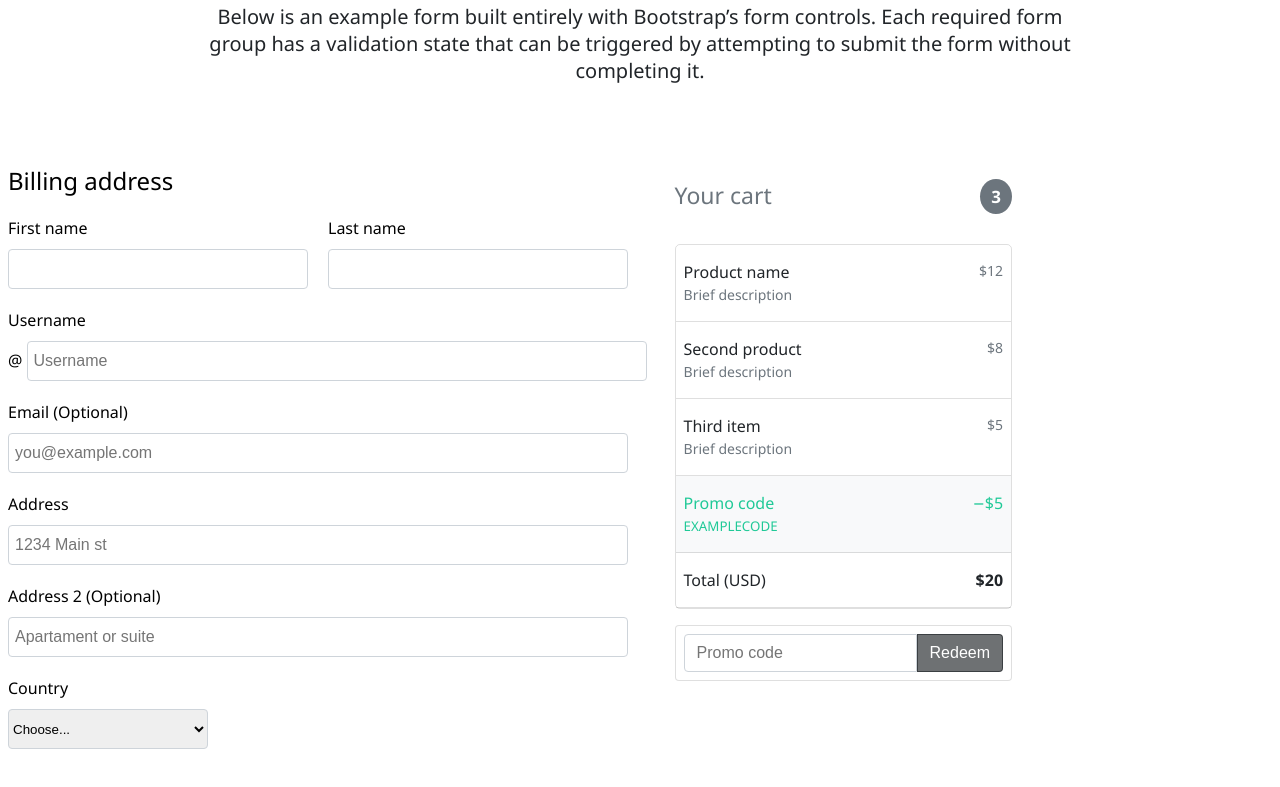
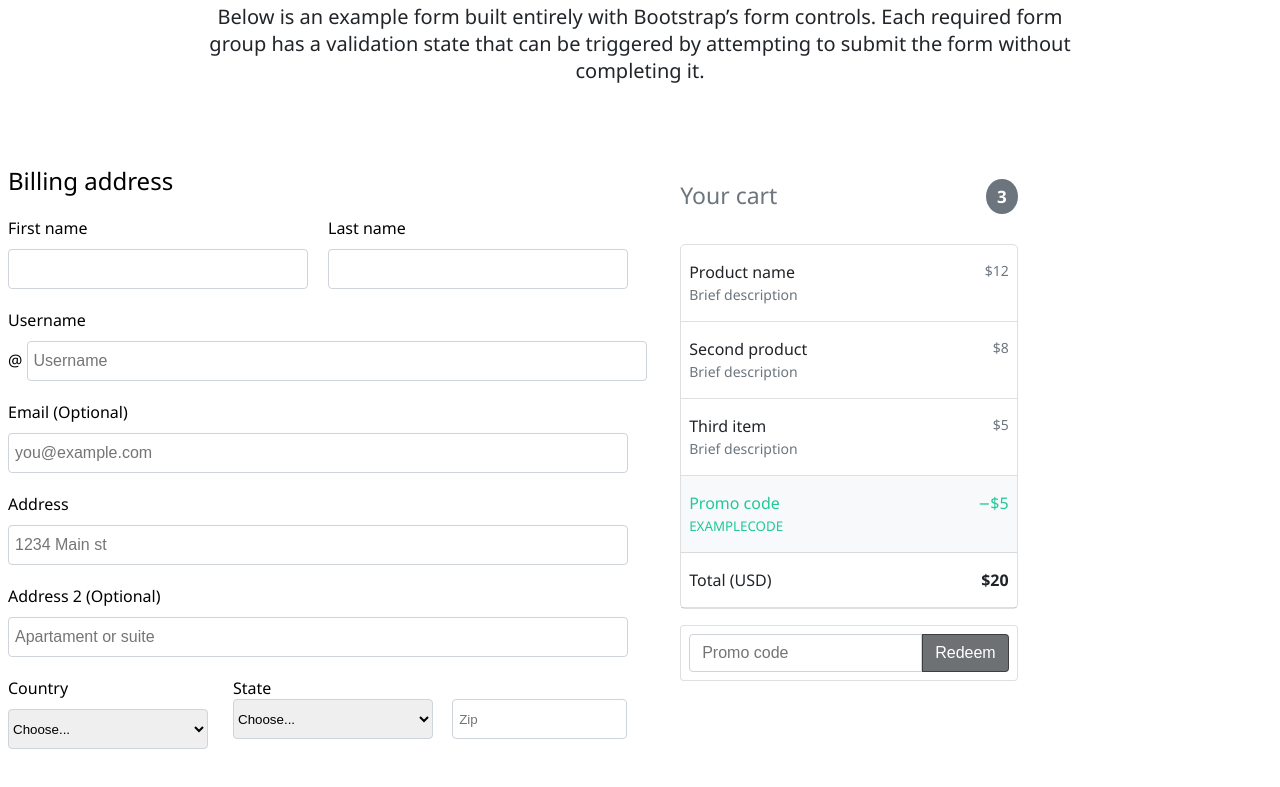
Before and after one commit to Erjankydyrov/Checkout-example, a plain HTML site: page index.html in a window 1280 px wide. Shown: the part 229-1016 px from the top of the page. Drawn offline with Linux system fonts and the light colour scheme.

Commit message:
added State

```diff
--- a/index.html
+++ b/index.html
@@ -111,8 +111,19 @@
                                     </select>
                                 </div>
 
+                                <div class="custom-select">
+                                    <div class="Form__Input__Name USname"> <label for="ST">State</label></div>
+                                    <select name="ST" class="S_2">
+                                        <option value="0">Choose...</option>
+                                        <option value="1">California</option>
+                                    </select>
 
+                                    <div class="Form-Input-Name USname ZIP"></div>
+                                    <input class="Form-Input ZIPINP" placeholder="Zip" type="text" name="ZiP">
+                                </div>
                             </div>
+
+
                         </div>
                     </form>
                     </div>
```
